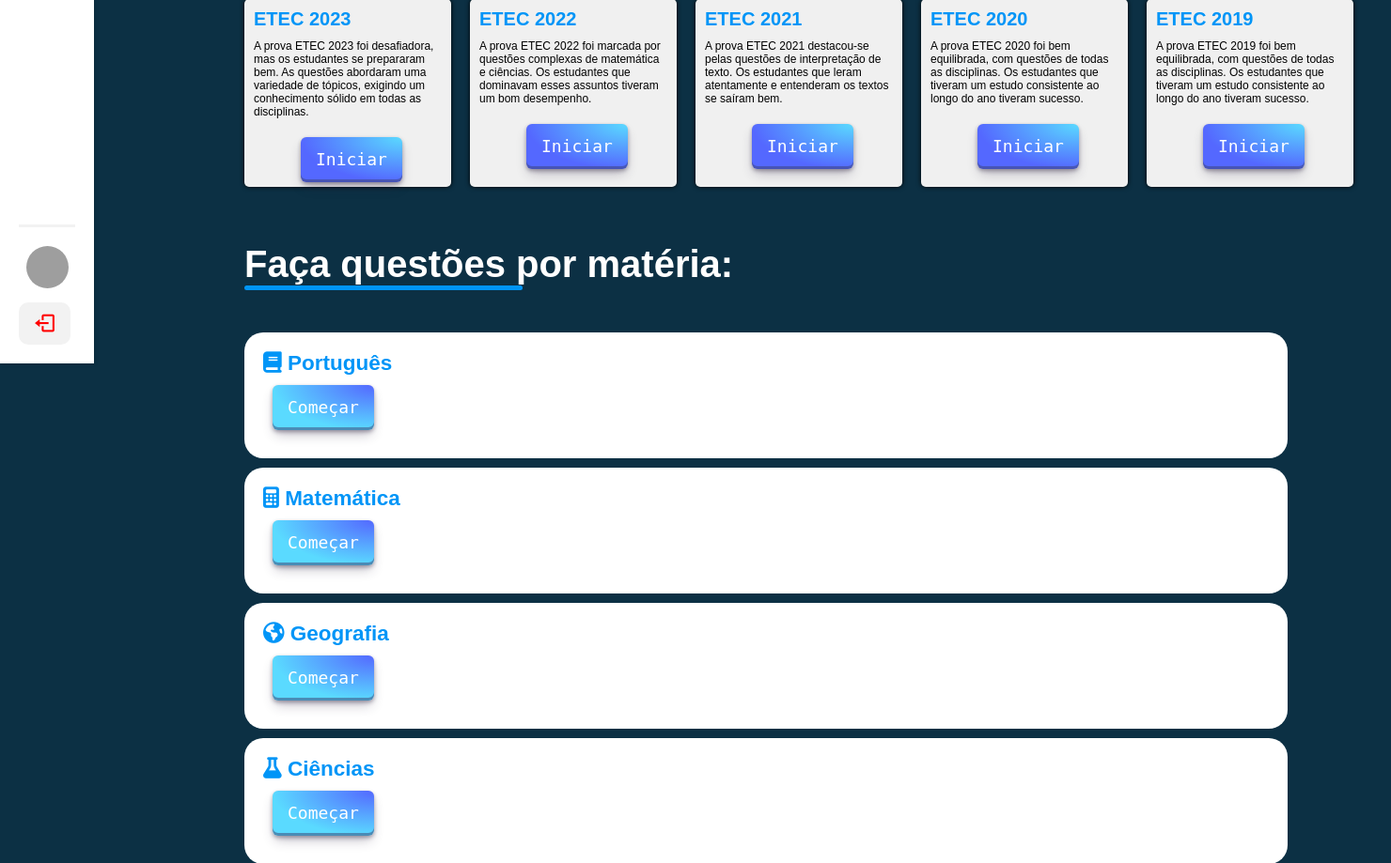
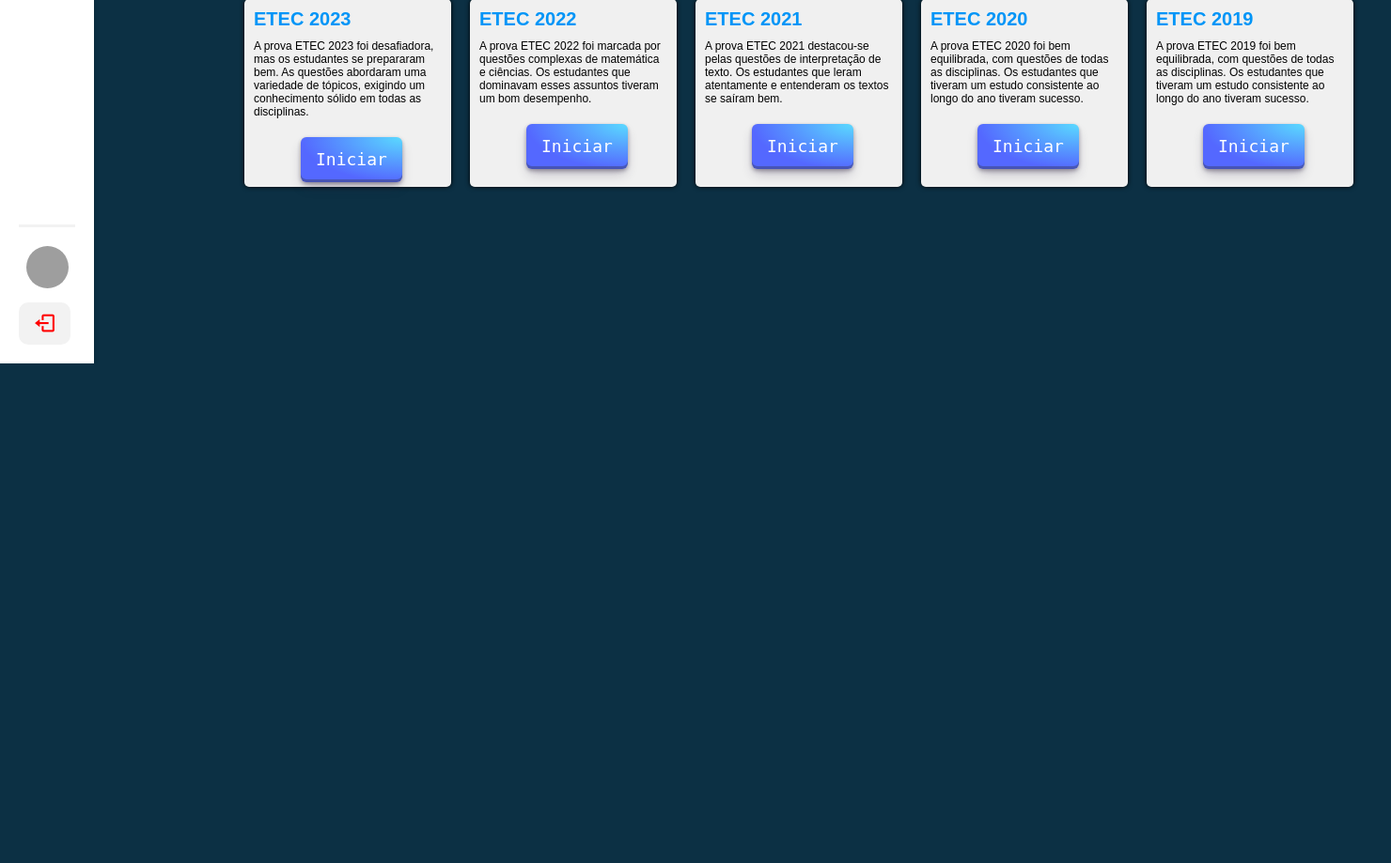
Before and after one commit to ArthurGSO/EducaPlus, a PHP site: page /PaginasPrincipais/principal.php in a window 1480 px wide. Shown: the part 413-1332 px from the top of the page at 94% size. After the commit the page ends 800 px from the top, so only its background shows below. Run offline with PHP 8.4, Linux system fonts and the light colour scheme; the visitor is signed in with stand-in values (Sample User, id 1); grey boxes are pictures that could not be loaded.

Commit message:
indentação v3

```diff
--- a/PaginasPrincipais/principal.php
+++ b/PaginasPrincipais/principal.php
@@ -167,42 +167,42 @@
 
       </div> <!-- "CARROSEL" RESUMO PROVAS -->
 
-    <h1 class="center">Faça questões por matéria: </h1>
+    <!-- <h1 class="center">Faça questões por matéria: </h1>  -->
 
-      <div class="secao azul">
+      <!-- <div class="secao azul">
         <h2> <i class="fa-solid fa-book"></i> Português</h2>
           <div class="topicos">
             <a href="#"><button class="button-28" role="button">Começar</button></a>
           </div>
-      </div> <!-- PORTUGUÊS -->
+      </div> PORTUGUÊS -->
 
-      <div class="secao vermelho">
+      <!-- <div class="secao vermelho">
         <h2> <i class="fa-solid fa-calculator"></i> Matemática</h2>
           <div class="topicos">
             <a href="#"><button class="button-28" role="button">Começar</button></a>
           </div>
-      </div> <!-- MATEMÁTICA -->
+      </div> MATEMÁTICA -->
 
-      <div class="secao verde">
+      <!-- <div class="secao verde">
         <h2>  <i class="fa-solid fa-earth-americas"></i> Geografia</h2>
           <div class="topicos">
             <a href="#"><button class="button-28" role="button">Começar</button></a>
           </div>
-      </div> <!-- GEOGRAFIA -->
+      </div> GEOGRAFIA -->
 
-      <div class="secao laranja">
+      <!-- <div class="secao laranja">
         <h2><i class="fa-solid fa-flask"></i> Ciências</h2>
           <div class="topicos">
             <a href="#"><button class="button-28" role="button">Começar</button></a>
           </div>
-      </div> <!-- CIÊNCIAS -->
+      </div> CIÊNCIAS -->
 
-      <div class="secao amarelo">
+      <!-- <div class="secao amarelo">
         <h2><i class="fa-solid fa-landmark"></i> História</h2>
           <div class="topicos">
             <a href="#"><button class="button-28" role="button">Começar</button></a>
           </div>
-      </div> <!-- HISTÓRIA -->
+      </div> HISTÓRIA  -->
 
     <!-- IMPORT CDNJS JQUERY -->
     <script src="https://cdnjs.cloudflare.com/ajax/libs/jquery/3.7.1/jquery.min.js"></script>
@@ -229,5 +229,6 @@
   } ?>
 
   <script src="java.js"></script>
+
 </body>
 </html>
```
Lines whose indentation alone changed are shown as unchanged.
